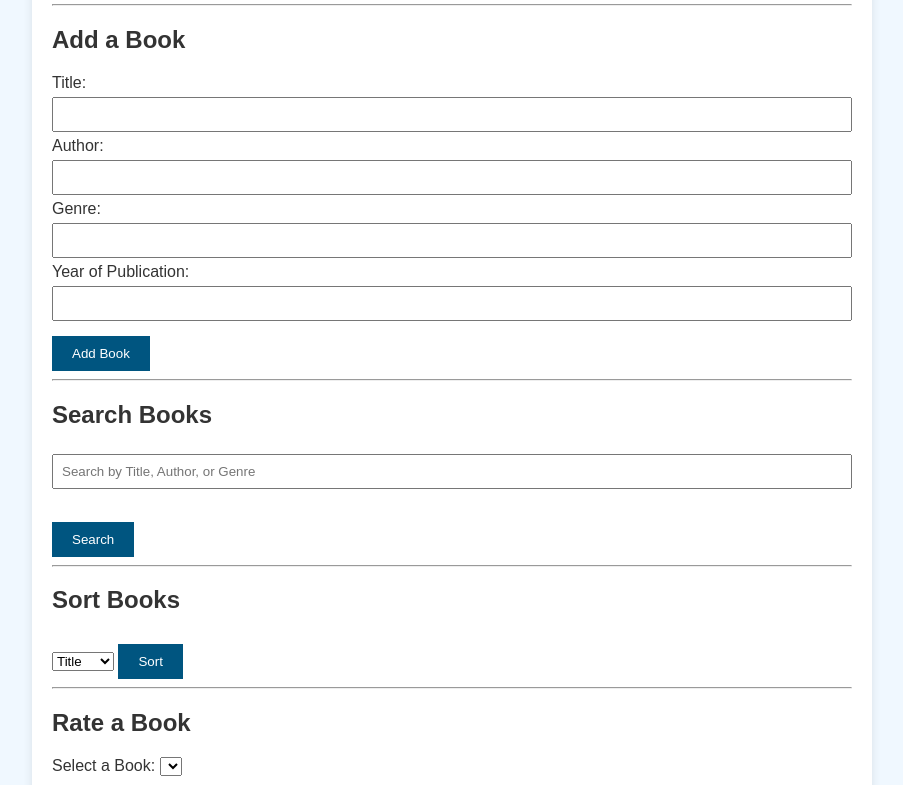
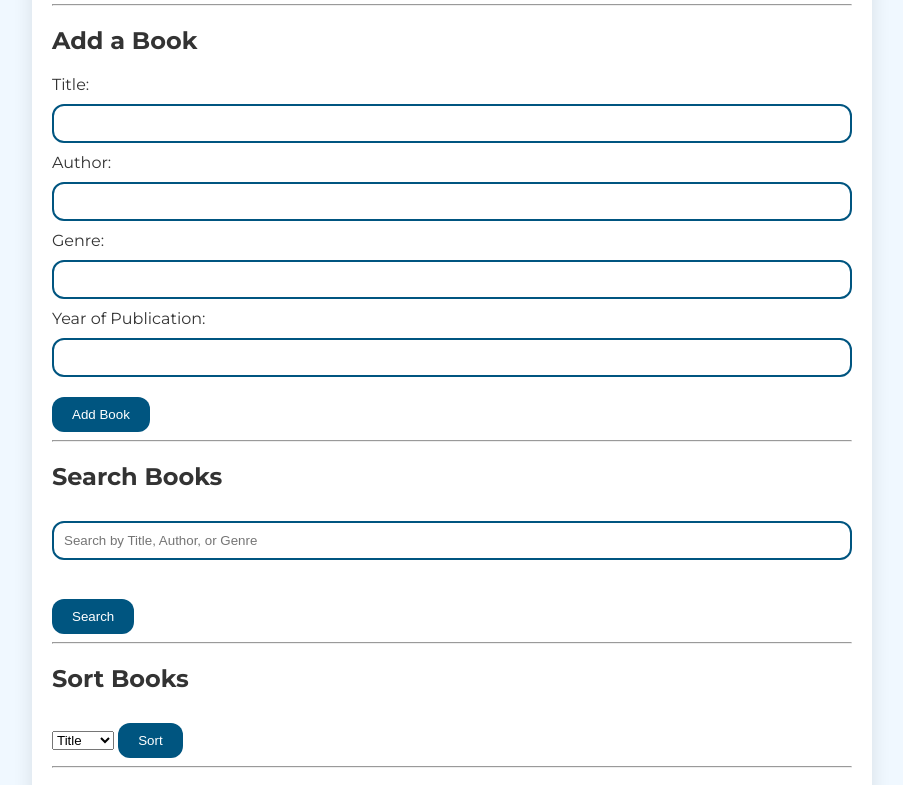
Before and after one commit to licyafreoli/projeto-js01, a plain HTML site: page index.html in a window 1280 px wide. Shown: the part 116-901 px from the top of the page, without its empty margins (188-1091 px from the left). Drawn offline with Linux system fonts and the light colour scheme.

Commit message:
Update styles.css

```diff
--- a/styles.css
+++ b/styles.css
@@ -1,52 +1,87 @@
+@import url('https://fonts.googleapis.com/css2?family=Montserrat:wght@300;400;700&display=swap');
+
+:root {
+  --primary-color: #005580;
+  --secondary-color: #003d4d;
+  --background-color: #f0f8ff;
+  --text-color: #333;
+  --container-bg-color: #fff;
+  --container-shadow: rgba(0, 0, 0, 0.1);
+  --border-radius: 12px;
+  --transition-speed: 0.3s;
+}
+
 body {
-    font-family: Arial, sans-serif;
-    background-color: #f0f8ff;
-    color: #333;
+  font-family: 'Montserrat', Arial, sans-serif;
+  background-color: var(--background-color);
+  color: var(--text-color);
   margin: 0;
   padding: 20px;
+  transition: background-color var(--transition-speed);
 }
 
 .container {
   max-width: 800px;
   margin: auto;
-    background-color: #fff;
+  background-color: var(--container-bg-color);
   padding: 20px;
-    border-radius: 8px;
-    box-shadow: 0 0 10px rgba(0, 0, 0, 0.1);
+  border-radius: var(--border-radius);
+  box-shadow: 0 0 20px var(--container-shadow);
+  transition: box-shadow var(--transition-speed);
+}
+
+.container:hover {
+  box-shadow: 0 0 30px var(--container-shadow);
 }
 
 h1 {
-    color: #005580;
+  color: var(--primary-color);
+  text-align: center;
+  margin-bottom: 20px;
 }
 
 button {
   padding: 10px 20px;
-    background-color: #005580;
+  background-color: var(--primary-color);
   color: #fff;
   border: none;
   cursor: pointer;
   margin-top: 10px;
+  border-radius: var(--border-radius);
+  transition: background-color var(--transition-speed), transform var(--transition-speed);
 }
 
 button:hover {
-    background-color: #003d4d;
+  background-color: var(--secondary-color);
+  transform: scale(1.05);
 }
 
 input[type=text], input[type=number] {
   width: 100%;
-    padding: 8px;
-    margin: 5px 0;
+  padding: 10px;
+  margin: 10px 0;
   box-sizing: border-box;
+  border: 2px solid var(--primary-color);
+  border-radius: var(--border-radius);
+  transition: border-color var(--transition-speed);
+}
+
+input[type=text]:focus, input[type=number]:focus {
+  border-color: var(--secondary-color);
+  outline: none;
 }
 
 input[type=submit] {
-    background-color: #005580;
+  background-color: var(--primary-color);
   color: white;
   padding: 12px 20px;
   border: none;
   cursor: pointer;
+  border-radius: var(--border-radius);
+  transition: background-color var(--transition-speed), transform var(--transition-speed);
 }
 
 input[type=submit]:hover {
-    background-color: #003d4d;
+  background-color: var(--secondary-color);
+  transform: scale(1.05);
 }
```
Lines whose indentation alone changed are shown as unchanged.
